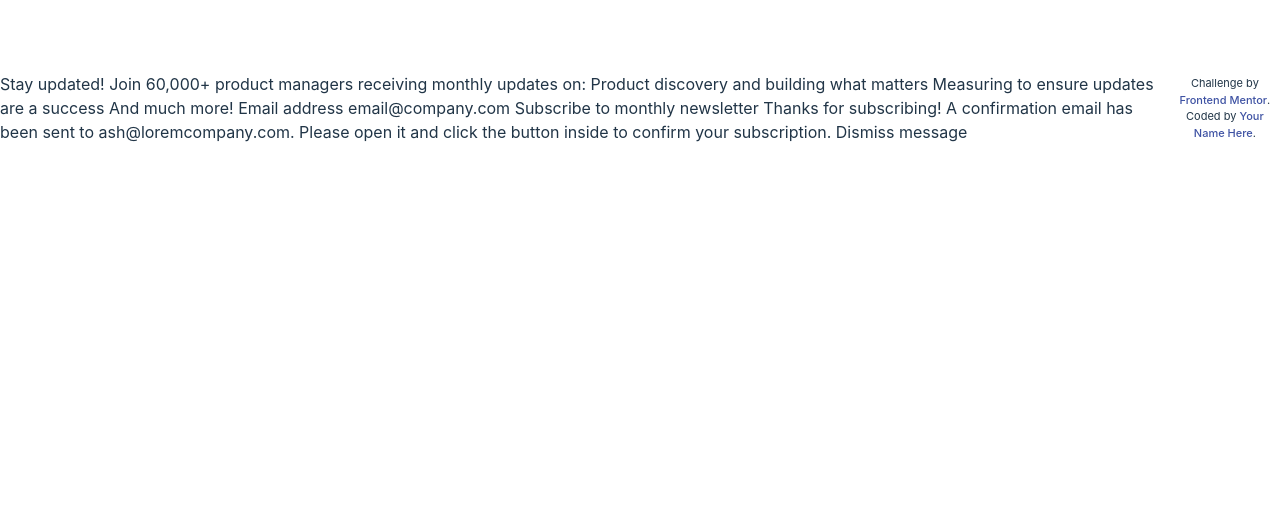
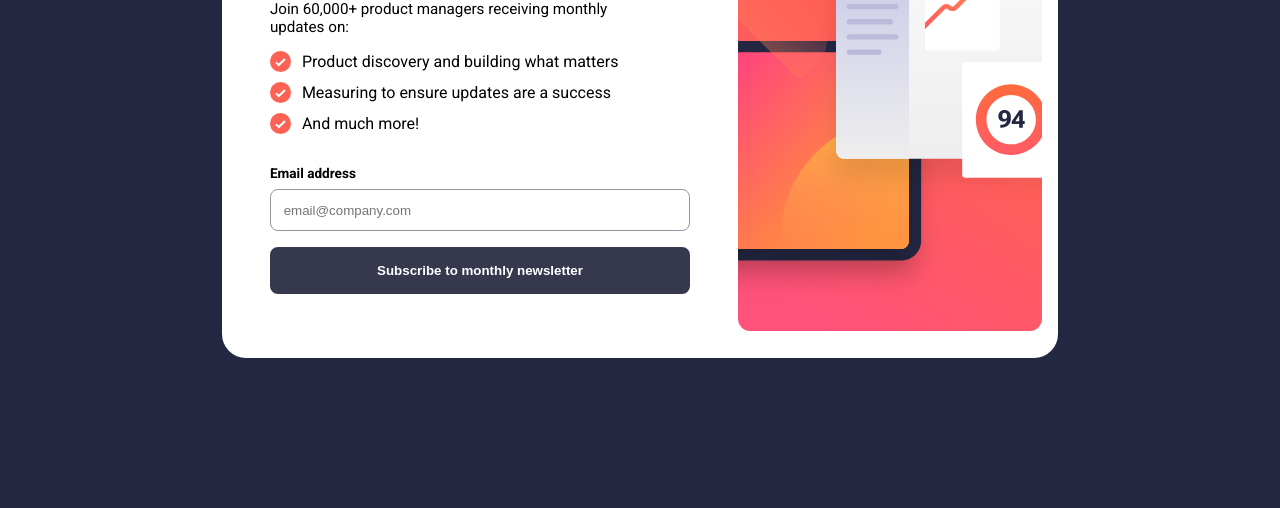
Before and after one commit to N1Coder/newsletter-sign-up-component, a website built with Vite: page index.html in a window 1280 px wide. Shown: the part 292-800 px from the top of the page. Built offline with nearby package versions, Linux system fonts and the light colour scheme.

Commit message:
add style for dekstop

```diff
--- a/counter.js
+++ /dev/null
@@ -1,9 +0,0 @@
-export function setupCounter(element) {
-  let counter = 0
-  const setCounter = (count) => {
-    counter = count
-    element.innerHTML = `count is ${counter}`
-  }
-  element.addEventListener('click', () => setCounter(counter + 1))
-  setCounter(0)
-}
--- a/index.html
+++ b/index.html
@@ -1,52 +1,68 @@
 <!DOCTYPE html>
 <html lang="en">
   <head>
-  <meta charset="UTF-8">
-  <meta name="viewport" content="width=device-width, initial-scale=1.0"> <!-- displays site properly based on user's device -->
+    <meta charset="UTF-8" />
+    <meta name="viewport" content="width=device-width, initial-scale=1.0" />
+    <!-- displays site properly based on user's device -->
 
-  <link rel="icon" type="image/png" sizes="32x32" href="./assets/images/favicon-32x32.png">
+    <link
+      rel="icon"
+      type="image/png"
+      sizes="32x32"
+      href="./assets/images/favicon-32x32.png"
+    />
+    <link rel="preconnect" href="https://fonts.googleapis.com" />
+    <link rel="preconnect" href="https://fonts.gstatic.com" crossorigin />
+    <link
+      href="https://fonts.googleapis.com/css2?family=Roboto:wght@400;700&display=swap"
+      rel="stylesheet"
+    />
+    <link rel="stylesheet" href="style.css" />
+    <script defer src="main.js"></script>
 
-  <title>Frontend Mentor | Newsletter sign-up form with success message</title>
-
-  <!-- Feel free to remove these styles or customise in your own stylesheet 👍 -->
-  <style>
-    .attribution { font-size: 11px; text-align: center; }
-    .attribution a { color: hsl(228, 45%, 44%); }
-  </style>
+    <title>
+      Frontend Mentor | Newsletter sign-up form with success message
+    </title>
   </head>
   <body>
+    <section class="main-form">
+      <div class="main-form__left">
+        <div class="heading">
+          <h1 class="title">Stay updated!</h1>
 
-  <!-- Sign-up form start -->
+          <p class="sub-title">
+            Join 60,000+ product managers receiving monthly updates on:
+          </p>
+        </div>
 
-  Stay updated!
+        <ul class="lists-benefit">
+          <li class="list">Product discovery and building what matters</li>
+          <li class="list">Measuring to ensure updates are a success</li>
+          <li class="list">And much more!</li>
+        </ul>
 
-  Join 60,000+ product managers receiving monthly updates on:
+        <form class="input-email">
+          <label for="emailInput"> Email address </label>
+          <input type="text" id="emailInput" placeholder="email@company.com" />
 
-  Product discovery and building what matters
-  Measuring to ensure updates are a success
-  And much more!
+          <button type="submit">Subscribe to monthly newsletter</button>
+        </form>
+      </div>
 
-  Email address
-  email@company.com
-
-  Subscribe to monthly newsletter
-
-  <!-- Sign-up form end -->
+      <div class="main-form__right">
+        <img
+          src="./public/assets/images/illustration-sign-up-desktop.svg"
+          alt="Form Illustration"
+        />
+      </div>
+    </section>
 
     <!-- Success message start -->
 
-  Thanks for subscribing!
-
-  A confirmation email has been sent to ash@loremcompany.com.
-  Please open it and click the button inside to confirm your subscription.
-
-  Dismiss message
+    <!-- Thanks for subscribing! A confirmation email has been sent to
+    ash@loremcompany.com. Please open it and click the button inside to confirm
+    your subscription. Dismiss message -->
 
     <!-- Success message end -->
-
-  <div class="attribution">
-    Challenge by <a href="https://www.frontendmentor.io?ref=challenge" target="_blank">Frontend Mentor</a>.
-    Coded by <a href="#">Your Name Here</a>.
-  </div>
   </body>
 </html>
--- a/main.js
+++ /dev/null
@@ -1,24 +0,0 @@
-import './style.css'
-import javascriptLogo from './javascript.svg'
-import viteLogo from '/vite.svg'
-import { setupCounter } from './counter.js'
-
-document.querySelector('#app').innerHTML = `
-  <div>
-    <a href="https://vitejs.dev" target="_blank">
-      <img src="${viteLogo}" class="logo" alt="Vite logo" />
-    </a>
-    <a href="https://developer.mozilla.org/en-US/docs/Web/JavaScript" target="_blank">
-      <img src="${javascriptLogo}" class="logo vanilla" alt="JavaScript logo" />
-    </a>
-    <h1>Hello Vite!</h1>
-    <div class="card">
-      <button id="counter" type="button"></button>
-    </div>
-    <p class="read-the-docs">
-      Click on the Vite logo to learn more
-    </p>
-  </div>
-`
-
-setupCounter(document.querySelector('#counter'))
--- a/style.css
+++ b/style.css
@@ -1,97 +1,106 @@
 :root {
-  font-family: Inter, system-ui, Avenir, Helvetica, Arial, sans-serif;
-  line-height: 1.5;
-  font-weight: 400;
+  --font-default: "Roboto", sans-serif;
+  --font-normal: 400;
+  --font-bold: 700;
 
-  color-scheme: light dark;
-  color: rgba(255, 255, 255, 0.87);
-  background-color: #242424;
-
-  font-synthesis: none;
-  text-rendering: optimizeLegibility;
-  -webkit-font-smoothing: antialiased;
-  -moz-osx-font-smoothing: grayscale;
-  -webkit-text-size-adjust: 100%;
+  /* color */
+  --primary-tomato: 4, 100%, 67%;
+  --neutral-dark-slate-grey: 234, 29%, 20%;
+  --neutral-charcoal-grey: 235, 18%, 26%;
+  --neutral-grey: 231, 7%, 60%;
+  --neutral-white: 0, 0%, 100%;
 }
 
-a {
-  font-weight: 500;
-  color: #646cff;
-  text-decoration: inherit;
-}
-a:hover {
-  color: #535bf2;
+*,
+*::before,
+*::after {
+  margin: 0;
+  padding: 0;
+  box-sizing: border-box;
 }
 
 body {
-  margin: 0;
-  display: flex;
+  display: grid;
   place-items: center;
-  min-width: 320px;
-  min-height: 100vh;
+  min-height: 100dvh;
+  font-family: var(--font-default);
+  background-color: hsla(var(--neutral-dark-slate-grey));
 }
 
-h1 {
-  font-size: 3.2em;
-  line-height: 1.1;
+.main-form {
+  display: flex;
+  align-items: center;
+  border-radius: 1.5rem;
+  background-color: hsla(var(--neutral-white));
 }
 
-#app {
-  max-width: 1280px;
-  margin: 0 auto;
-  padding: 2rem;
-  text-align: center;
+.main-form .main-form__left {
+  display: flex;
+  flex-direction: column;
+  padding: 4rem 3rem;
 }
 
-.logo {
-  height: 6em;
-  padding: 1.5em;
-  will-change: filter;
-  transition: filter 300ms;
-}
-.logo:hover {
-  filter: drop-shadow(0 0 2em #646cffaa);
-}
-.logo.vanilla:hover {
-  filter: drop-shadow(0 0 2em #f7df1eaa);
+.heading .title {
+  font-size: 3.3rem;
+  margin-bottom: 1rem;
 }
 
-.card {
-  padding: 2em;
+.heading .sub-title {
+  font-size: 0.95rem;
+  margin-bottom: 1rem;
+  width: 85%;
 }
 
-.read-the-docs {
-  color: #888;
+.lists-benefit {
+  display: flex;
+  flex-direction: column;
+  gap: 0.75rem;
+  list-style: none;
+  margin-bottom: 2rem;
 }
 
-button {
-  border-radius: 8px;
-  border: 1px solid transparent;
-  padding: 0.6em 1.2em;
-  font-size: 1em;
-  font-weight: 500;
-  font-family: inherit;
-  background-color: #1a1a1a;
-  cursor: pointer;
-  transition: border-color 0.25s;
-}
-button:hover {
-  border-color: #646cff;
-}
-button:focus,
-button:focus-visible {
-  outline: 4px auto -webkit-focus-ring-color;
+.lists-benefit .list {
+  position: relative;
+  padding-left: 2rem;
 }
 
-@media (prefers-color-scheme: light) {
-  :root {
-    color: #213547;
-    background-color: #ffffff;
-  }
-  a:hover {
-    color: #747bff;
-  }
-  button {
-    background-color: #f9f9f9;
-  }
+.lists-benefit .list::before {
+  content: url("./public/assets/images/icon-list.svg");
+  position: absolute;
+  left: 0;
+  top: -1px;
 }
+
+.input-email {
+  display: flex;
+  flex-direction: column;
+}
+
+.input-email label {
+  font-weight: var(--font-bold);
+  font-size: 0.85rem;
+  margin-bottom: 0.5rem;
+}
+
+.input-email input {
+  border: 1px solid hsla(var(--neutral-grey));
+  border-radius: 0.5rem;
+  padding: 0.8rem;
+  margin-bottom: 1rem;
+  outline: none;
+}
+
+.input-email button {
+  background-color: hsla(var(--neutral-charcoal-grey));
+  color: hsla(var(--neutral-white));
+  font-weight: var(--font-bold);
+  padding: 1rem;
+  outline: none;
+  border: none;
+  border-radius: 0.5rem;
+}
+
+.main-form__right img {
+  max-width: 20rem;
+  padding-right: 1rem;
+}
```
Also changed, not shown: 1 other file. Lines whose indentation alone changed are shown as unchanged.
